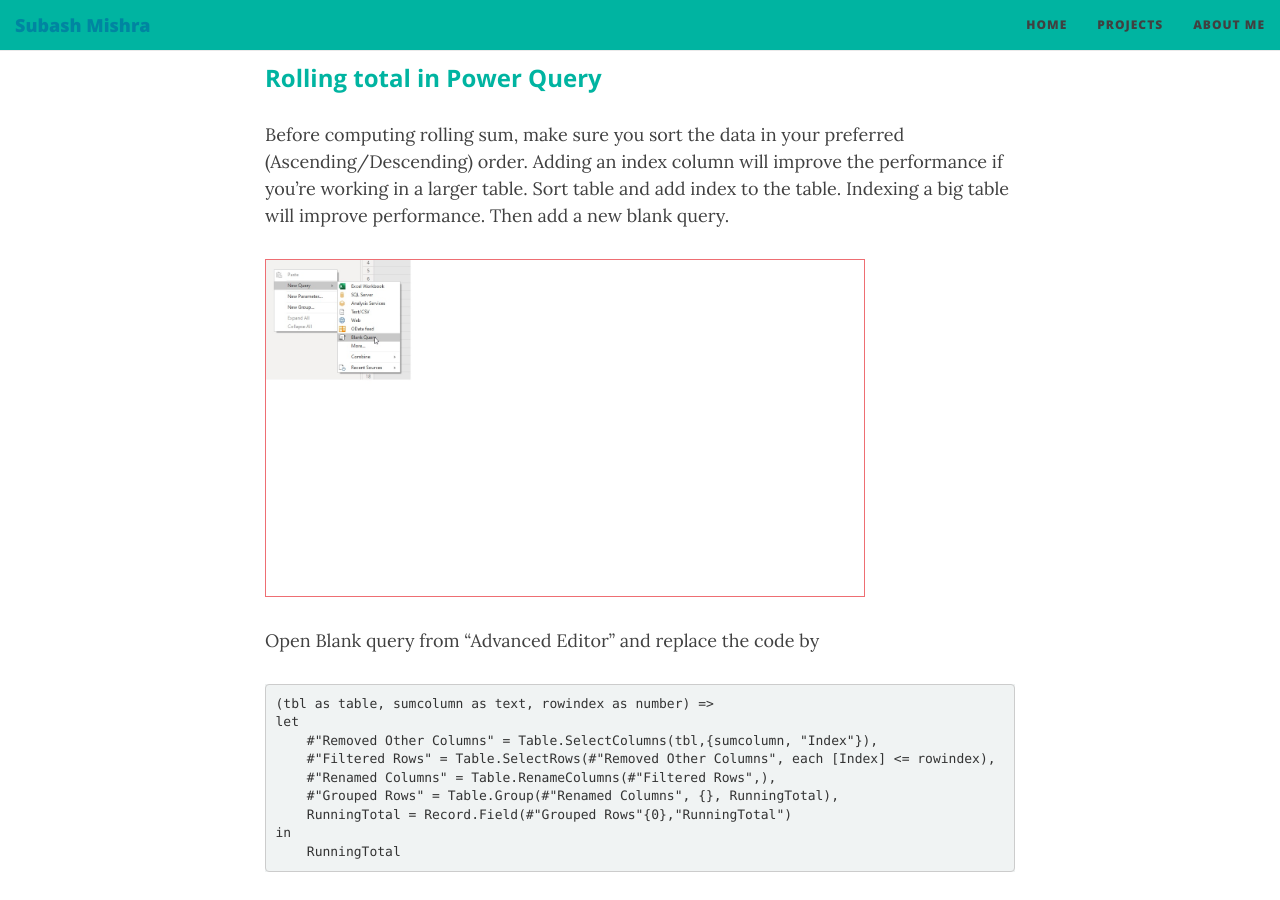
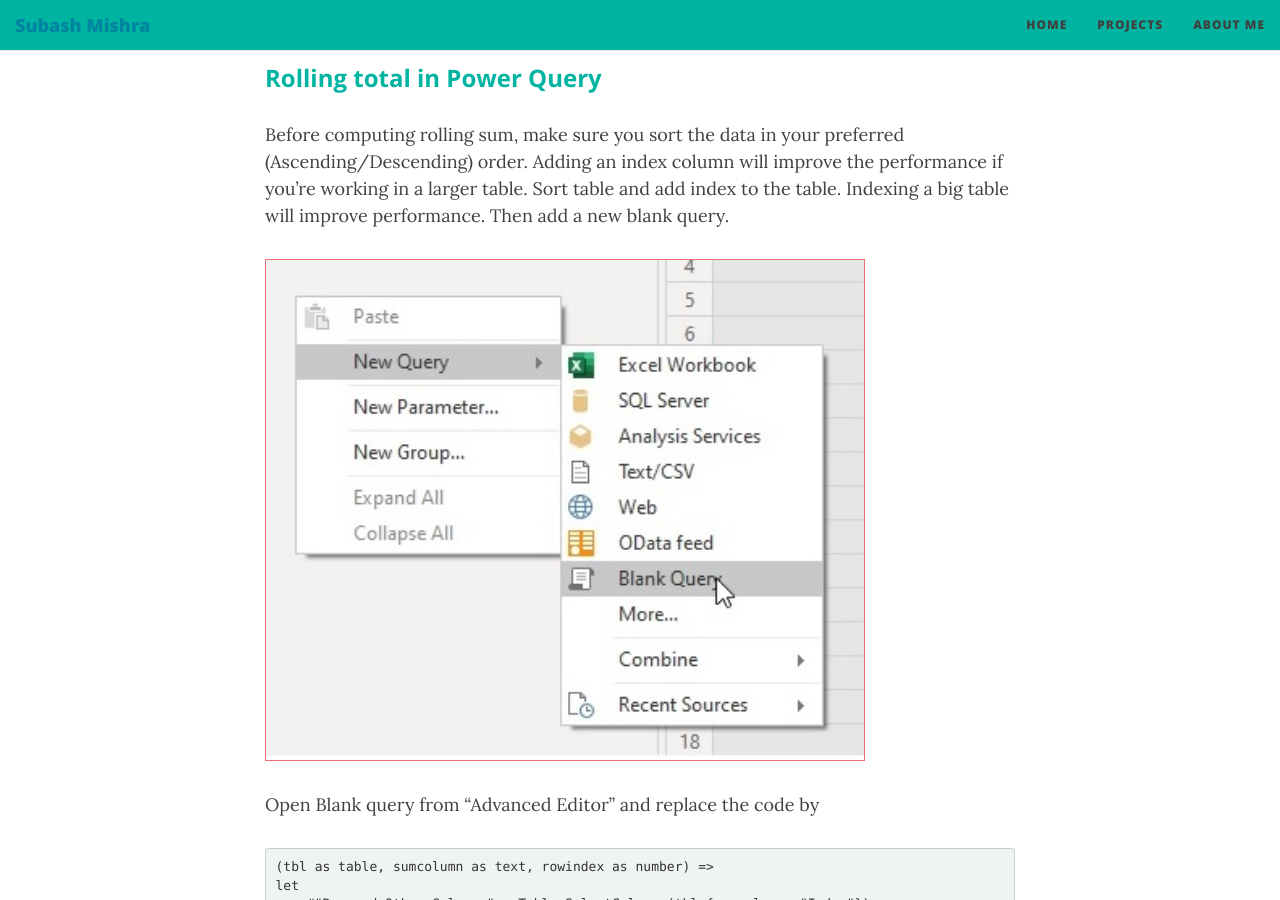
Before and after one commit to MishraSubash/MishraSubash.github.io, a Jekyll site: the page built from _posts/2019-12-05-Computing-Running-Totals-In-Power-Query-And-In-DAX.md, in a window 1280 px wide and 900 px high, scrolled down 490 px. Built offline with Jekyll 4.4.1, drawn with Linux system fonts in a browser that asks for light colours; nearby versions of some CDN libraries.

Commit message:
update image

```diff
--- a/_posts/2019-12-05-Computing-Running-Totals-In-Power-Query-And-In-DAX.md
+++ b/_posts/2019-12-05-Computing-Running-Totals-In-Power-Query-And-In-DAX.md
@@ -13,7 +13,7 @@
 Before computing rolling sum, make sure you sort the data in your preferred (Ascending/Descending) order. Adding an index column will improve the performance if you're working in a larger table.
 Sort table and add index to the table. Indexing a big table will improve performance. Then add a new blank query.
 
-<img src="/img/RunningTotal_blank_query.jpg" width="600px" style="border: 1px solid #ee6e73;"/>
+<img src="/img/runningTotal.jpg" width="600px" style="border: 1px solid #ee6e73;"/>
 
 Open Blank query from "Advanced Editor" and replace the code by
 
```
